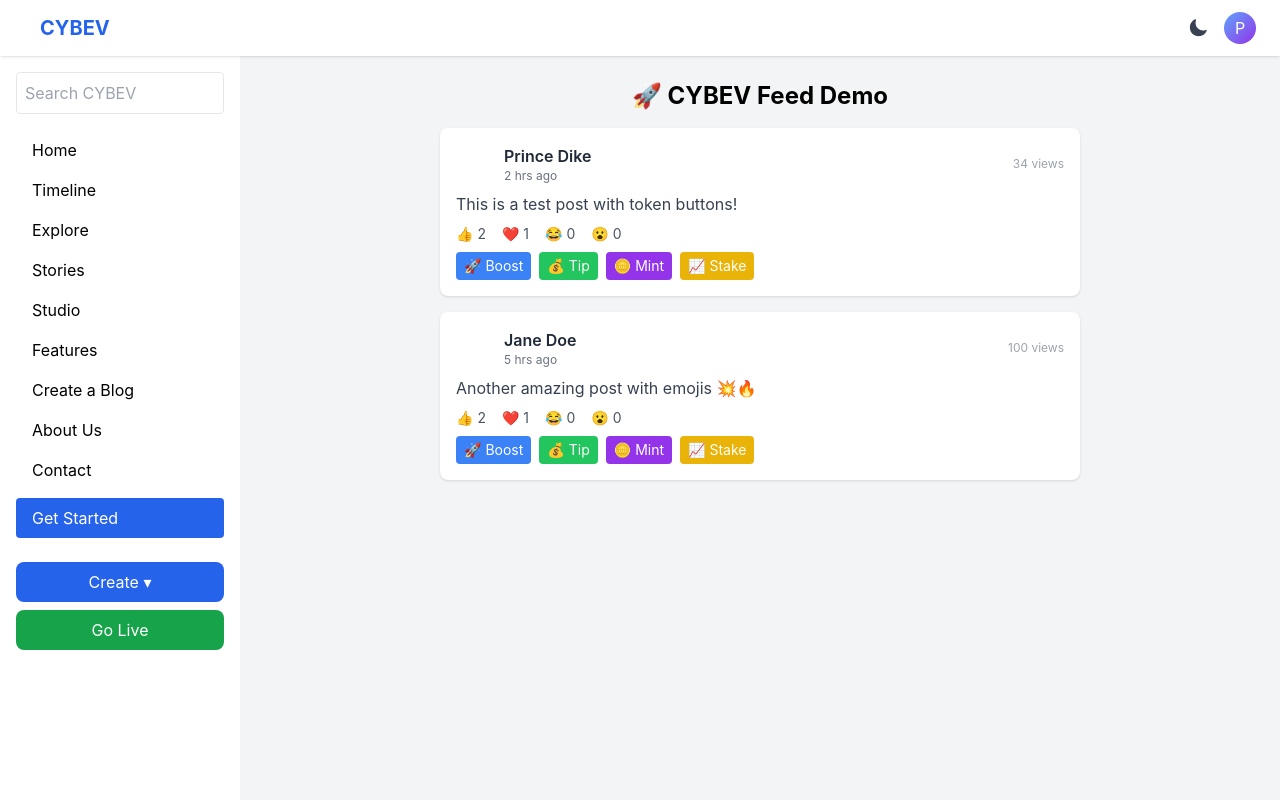
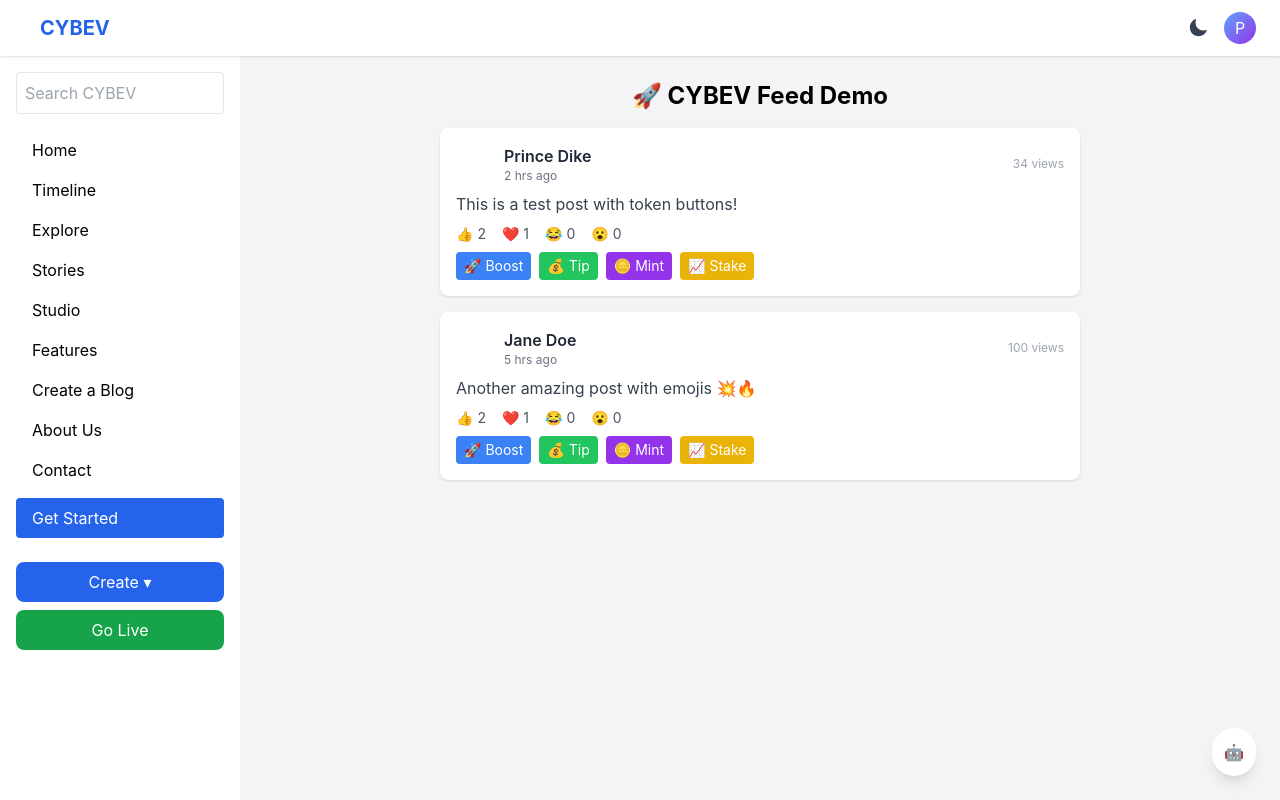
Before and after one commit to cybev1/cybev-frontend, a Next.js app: page /feed in a window 1280 px wide. Built offline with nearby package versions, Linux system fonts and the light colour scheme.

Commit message:
Add files via upload

```diff
--- a/pages/feed.jsx
+++ b/pages/feed.jsx
@@ -1,5 +1,7 @@
+
 import React from 'react';
 import PostCard from '@/components/social/PostCard';
+import CyBevBotWidget from '@/components/social/CyBevBotWidget';
 
 export default function Feed() {
   const dummyPosts = [
@@ -22,11 +24,14 @@ export default function Feed() {
   ];
 
   return (
-    <div className="p-4 max-w-2xl mx-auto">
+    <div className="p-4 max-w-2xl mx-auto relative">
       <h1 className="text-2xl font-bold mb-4 text-center">🚀 CYBEV Feed Demo</h1>
       {dummyPosts.map((post) => (
         <PostCard key={post.id} post={post} />
       ))}
+
+      {/* ✅ Floating CyBev Bot Assistant */}
+      <CyBevBotWidget />
     </div>
   );
 }
```
